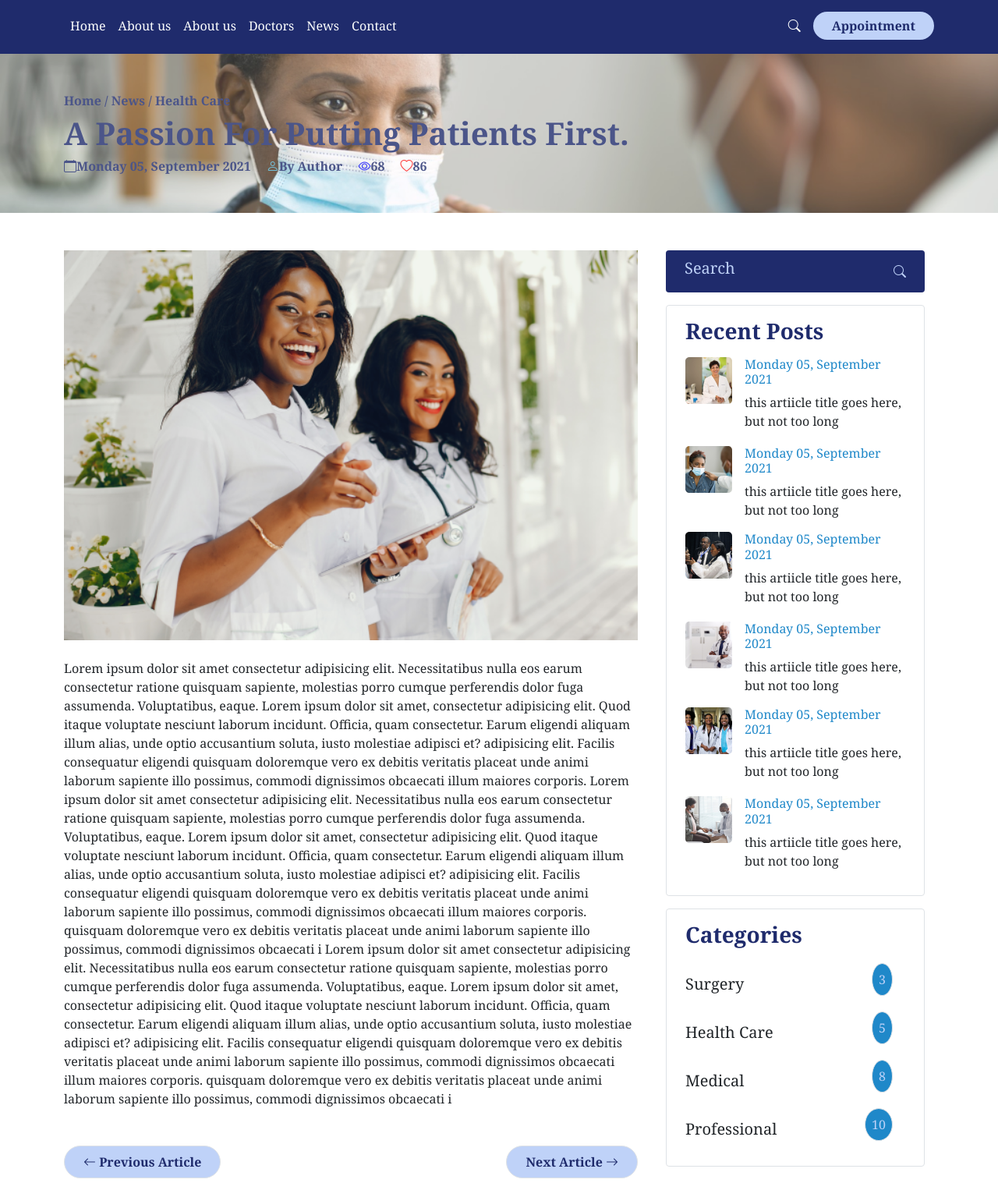
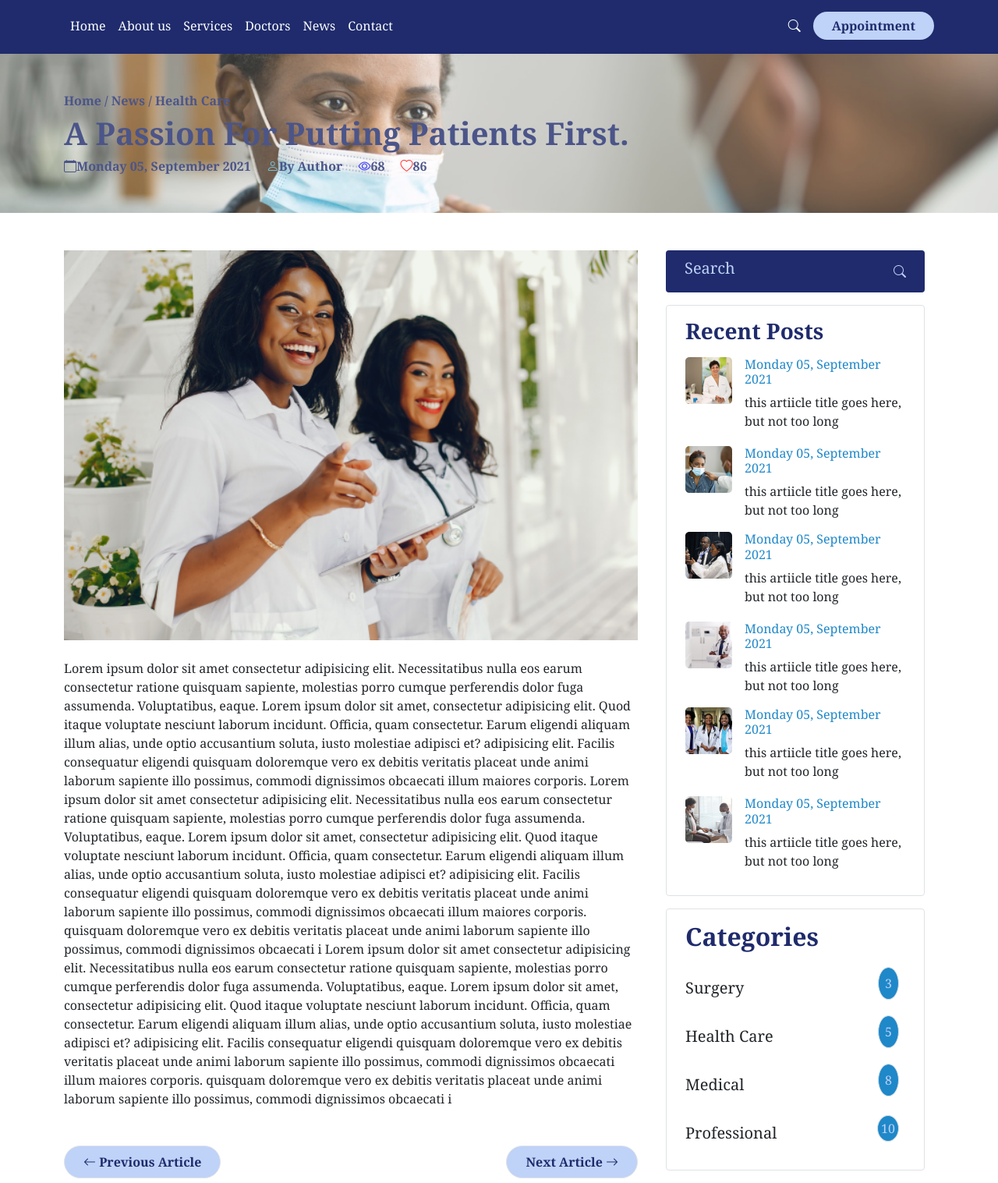
Before and after one commit to geraldoshio/hospitalservicenewspage, a plain HTML site: page index.html in a window 1280 px wide. Shown: the part 83-1600 px from the top of the page at 78% size. Drawn offline with nearby package versions, Linux system fonts and the light colour scheme.

Commit message:
edit category div

```diff
--- a/index.html
+++ b/index.html
@@ -88,29 +88,29 @@
                         <div class="collapse navbar-collapse text-start" id="navmenu">
                             <ul class="navbar-nav  ">
                                 <span class="nav-item">
-                                    <a href="#learn" class="nav-link"  style="color: #FCFEFE;">Home</a>
+                                    <a href="index.html" class="nav-link"  style="color: #FCFEFE;">Home</a>
                                 </span>
                                 <span class="nav-item">
-                                    <a href="#question" class="nav-link" style="color: #FCFEFE;">About us</a>
+                                    <a href="about.html" class="nav-link" style="color: #FCFEFE;">About us</a>
                                 </span>
                                 <span class="nav-item">
-                                    <a href="#instructors" class="nav-link"  style="color: #FCFEFE;">About us</a>
+                                    <a href="services.html" class="nav-link"  style="color: #FCFEFE;">Services</a>
                                 </span>
                                 <span class="nav-item">
-                                    <a href="#learn" class="nav-link"  style="color: #FCFEFE;">Doctors</a>
+                                    <a href="doctors.html" class="nav-link"  style="color: #FCFEFE;">Doctors</a>
                                 </span>
                                 <span class="nav-item">
-                                    <a href="#question" class="nav-link"  style="color: #FCFEFE;">News</a>
+                                    <a href="news.html" class="nav-link"  style="color: #FCFEFE;">News</a>
                                 </span>
                                 <span class="nav-item">
-                                    <a href="#instructors" class="nav-link"  style="color: #FCFEFE;">Contact</a>
+                                    <a href="contact.html" class="nav-link"  style="color: #FCFEFE;">Contact</a>
                                 </span>
                             </ul>
                         </div>
                             <i class="bi bi-search me-3 d-none d-md-block " style="color:  #FCFEFE;"></i>
-
+                            <a href="index.html">
                             <img src="./images/logo.png" class="p-2  d-sm-block d-md-none"  style="background-color:  #FCFEFE;">
-
+                            </a>
                             <button class="btn main-nav-btn border-0 fw-bold rounded-pill px-4 d-none d-md-block"
                             style="color:#1F2B6C; background-color: #BFD2F8;">Appointment</button>
 
@@ -270,13 +270,13 @@
 
             <div>
                 <div class="border py-3 px-4 rounded">
-                    <h2 class="fs-3 fw-bold mb-3" style="color:#1F2B6C;">Categories</h2>
+                    <h2 class="fs-2 fw-bold mb-3" style="color:#1F2B6C;">Categories</h2>
 
                 <div class="d-flex  justify-content-between align-items-center  category">
                     <div class="flex-grow-1">
                         <p class="mt-3 fs-5"> Surgery</p>
                     </div>
-                    <div class="w-5 px-3" >
+                    <div class="w-5 px-2" >
                         <p class="fs-6 mt-1 p-2 border rounded-circle" style="background-color: rgb(31, 136, 201); color: #BFD2F8;">3</p>
                    </div>
                 </div>
@@ -285,7 +285,7 @@
                     <div class="flex-grow-1">
                         <p class="mt-3 fs-5"> Health Care</p>
                     </div>
-                    <div class="w-5 px-3" >
+                    <div class="w-5 px-2" >
                         <p class="fs-6 mt-1 p-2 border rounded-circle" style="background-color: rgb(31, 136, 201); color: #BFD2F8;">5</p>
                    </div>
                 </div>
@@ -294,7 +294,7 @@
                     <div class="flex-grow-1">
                         <p class="mt-3 fs-5"> Medical</p>
                     </div>
-                    <div class="w-5 px-3" >
+                    <div class="w-5 px-2" >
                         <p class="fs-6 mt-1 p-2 border rounded-circle" style="background-color: rgb(31, 136, 201); color: #BFD2F8;">8</p>
                    </div>
                 </div>
@@ -303,8 +303,8 @@
                     <div class="flex-grow-1">
                         <p class="mt-3 fs-5"> Professional</p>
                     </div>
-                    <div class="w-5 px-3" >
-                        <p class="fs-6 mt-1 p-2 border rounded-circle" style="background-color: rgb(31, 136, 201); color: #BFD2F8;">10</p>
+                    <div class="w-5 px-2" >
+                        <p class="fs-6 mt-1 p-1 border rounded-circle" style="background-color: rgb(31, 136, 201); color: #BFD2F8;">10</p>
                    </div>
                 </div>
             </div>
```
